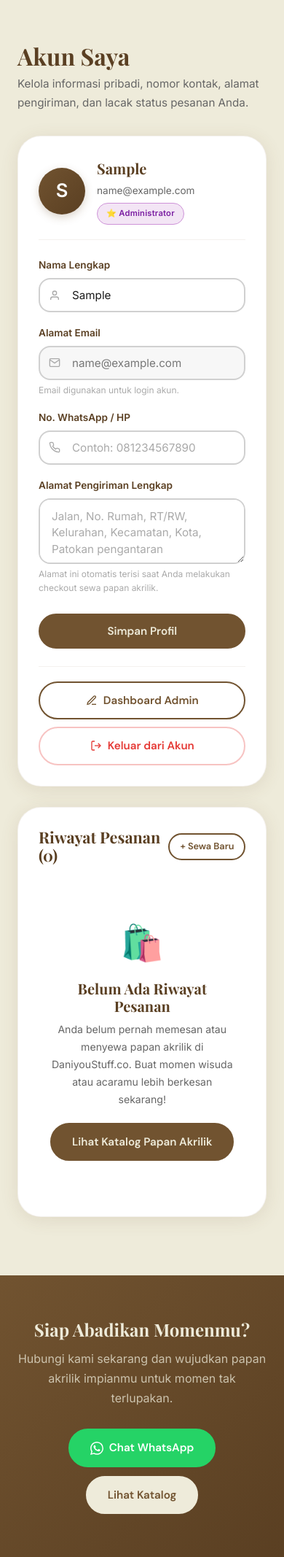
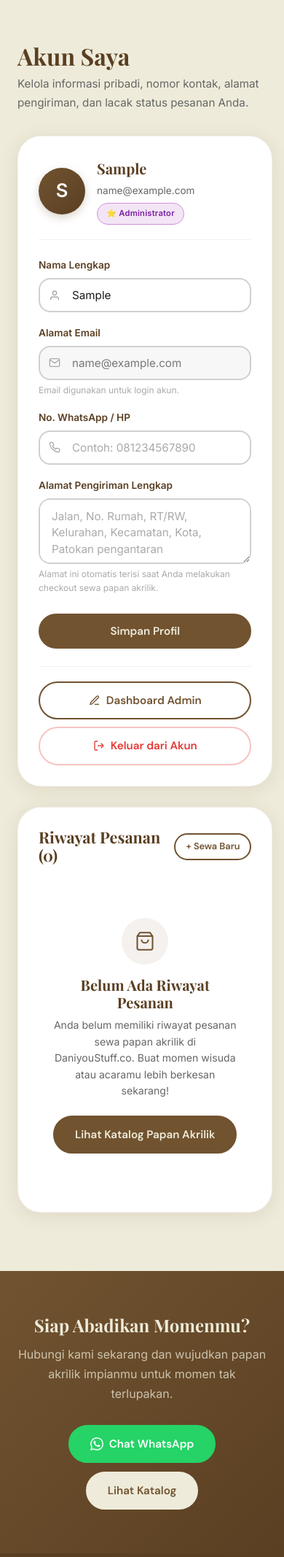
Before and after one commit to andisfaa/Daniyoustuff_DM, a Django app: page /akun in a window 390 px wide. Shown: the part 72-2206 px from the top of the page at 73% size. Run offline with Django 5.2, Linux system fonts and the light colour scheme; the visitor is signed in with stand-in values (Sample User, id 1); data comes from the database, SQL or seed files in the repository; data that the repository does not hold is empty; some web fonts are replaced.

Commit message:
Clean empty state in akun page and remove remaining phone emojis in admin dashboard

```diff
--- a/templates/admin_dashboard.html
+++ b/templates/admin_dashboard.html
@@ -509,7 +509,7 @@
             <td><strong>{{ ord.order_code }}</strong></td>
             <td>
               <div>{{ ord.customer_name }}</div>
-              <small style="color:#888;"><a href="https://wa.me/{{ ord.customer_phone }}" target="_blank" style="color:#715330;">📱 {{ ord.customer_phone }}</a></small>
+              <small style="color:#888;"><a href="https://wa.me/{{ ord.customer_phone }}" target="_blank" style="color:#715330;">{{ ord.customer_phone }}</a></small>
             </td>
             <td>{{ ord.event_date|date:"j N Y"|default:"-" }}</td>
             <td><strong>{{ ord.subtotal|format_price }}</strong></td>
@@ -603,7 +603,7 @@
             </td>
             <td>
               <div style="font-weight:600;">{{ ord.customer_name }}</div>
-              <small><a href="https://wa.me/{{ ord.customer_phone }}" target="_blank" style="color:#715330;">📱 {{ ord.customer_phone }}</a></small><br>
+              <small><a href="https://wa.me/{{ ord.customer_phone }}" target="_blank" style="color:#715330;">{{ ord.customer_phone }}</a></small><br>
               <small style="color:#777;">{{ ord.customer_address|truncatechars:35 }}</small>
             </td>
             <td>{{ ord.event_date|date:"j N Y"|default:"-" }}</td>
--- a/templates/akun.html
+++ b/templates/akun.html
@@ -175,11 +175,13 @@
 
         {% else %}
         <!-- Empty State -->
-        <div style="text-align:center;padding:48px 16px;">
-          <div style="font-size:3rem;margin-bottom:12px;">🛍️</div>
+        <div style="text-align:center;padding:52px 20px;">
+          <div style="width:64px;height:64px;margin:0 auto 16px;border-radius:50%;background:rgba(113,83,48,0.08);display:flex;align-items:center;justify-content:center;color:var(--clr-brown);">
+            <svg width="28" height="28" viewBox="0 0 24 24" fill="none" stroke="currentColor" stroke-width="1.75"><path d="M6 2 3 6v14a2 2 0 0 0 2 2h14a2 2 0 0 0 2-2V6l-3-4z"/><line x1="3" y1="6" x2="21" y2="6"/><path d="M16 10a4 4 0 0 1-8 0"/></svg>
+          </div>
           <h3 style="font-family:var(--font-heading);font-size:1.25rem;color:var(--clr-brown-dark);margin-bottom:8px;">Belum Ada Riwayat Pesanan</h3>
-          <p style="color:var(--clr-grey-dark);font-size:0.88rem;max-width:360px;margin:0 auto 20px;">
-            Anda belum pernah memesan atau menyewa papan akrilik di DaniyouStuff.co. Buat momen wisuda atau acaramu lebih berkesan sekarang!
+          <p style="color:var(--clr-grey-dark);font-size:0.88rem;max-width:380px;margin:0 auto 22px;line-height:1.6;">
+            Anda belum memiliki riwayat pesanan sewa papan akrilik di DaniyouStuff.co. Buat momen wisuda atau acaramu lebih berkesan sekarang!
           </p>
           <a href="{% url 'catalog' %}" class="btn btn-primary">
             Lihat Katalog Papan Akrilik
```
